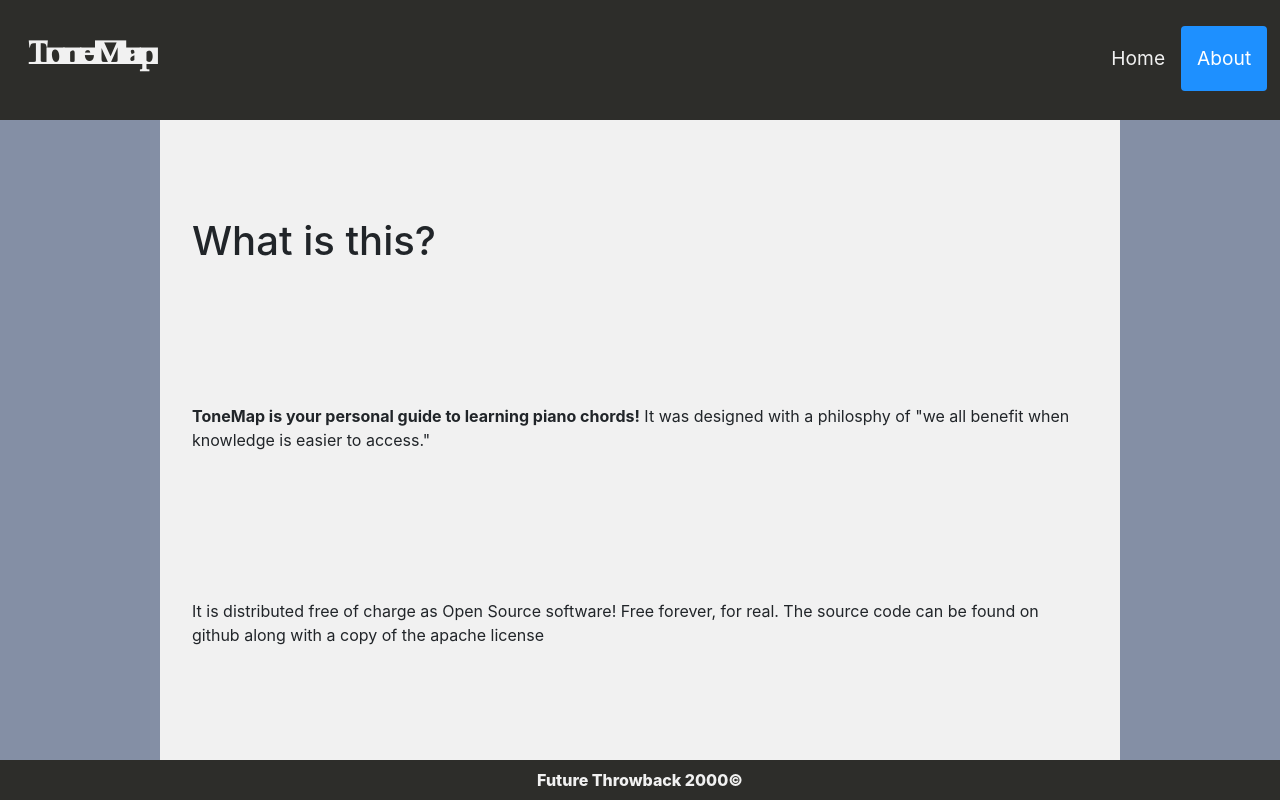
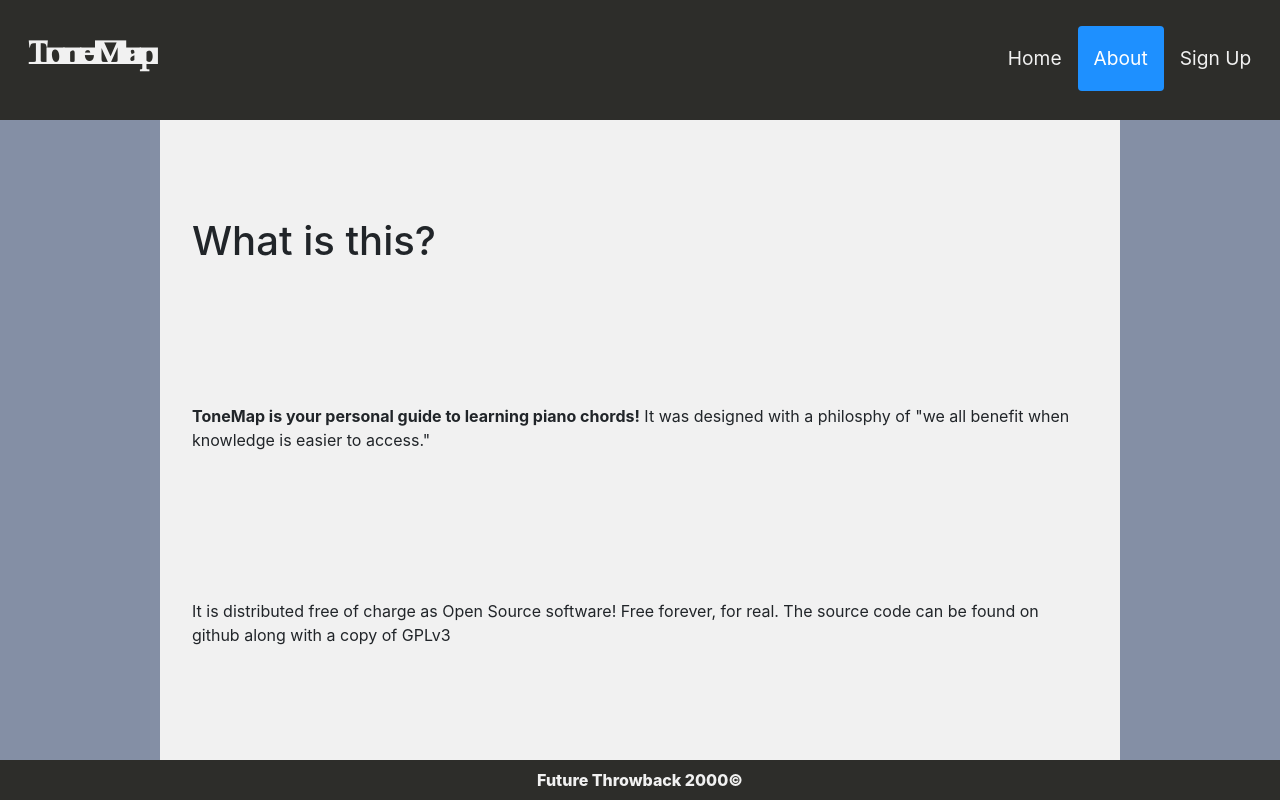
Before and after one commit to elokthewizard/cs50x-final, a Flask app: page /about in a window 1280 px wide. Run offline with Flask 3, Linux system fonts and the light colour scheme; some libraries are stand-ins or nearby versions.

Commit message:
add href to signup page

```diff
--- a/templates/about.html
+++ b/templates/about.html
@@ -16,12 +16,13 @@
           <a href="/">Home</a>
 
           <a class="active" href="/about">About</a>
+          <a href="/signup">Sign Up</a>
         </div>
     </div>
     <main>
         <h1>What is this?</h1>
         <p><strong>ToneMap is your personal guide to learning piano chords!</strong> It was designed with a philosphy of "we all benefit when knowledge is easier to access."</p>
-        <p>It is distributed free of charge as Open Source software! Free forever, for real. The source code can be found on github along with a copy of the <a>apache license</a></p>
+        <p>It is distributed free of charge as Open Source software! Free forever, for real. The source code can be found on github along with a copy of GPLv3</p>
 
     </main>
 
--- a/templates/index.html
+++ b/templates/index.html
@@ -16,6 +16,7 @@
           <a class="active" href="/">Home</a>
 
           <a href="/about">About</a>
+          <a href="/signup">Sign Up</a>
         </div>
     </div>
     <main>
```
